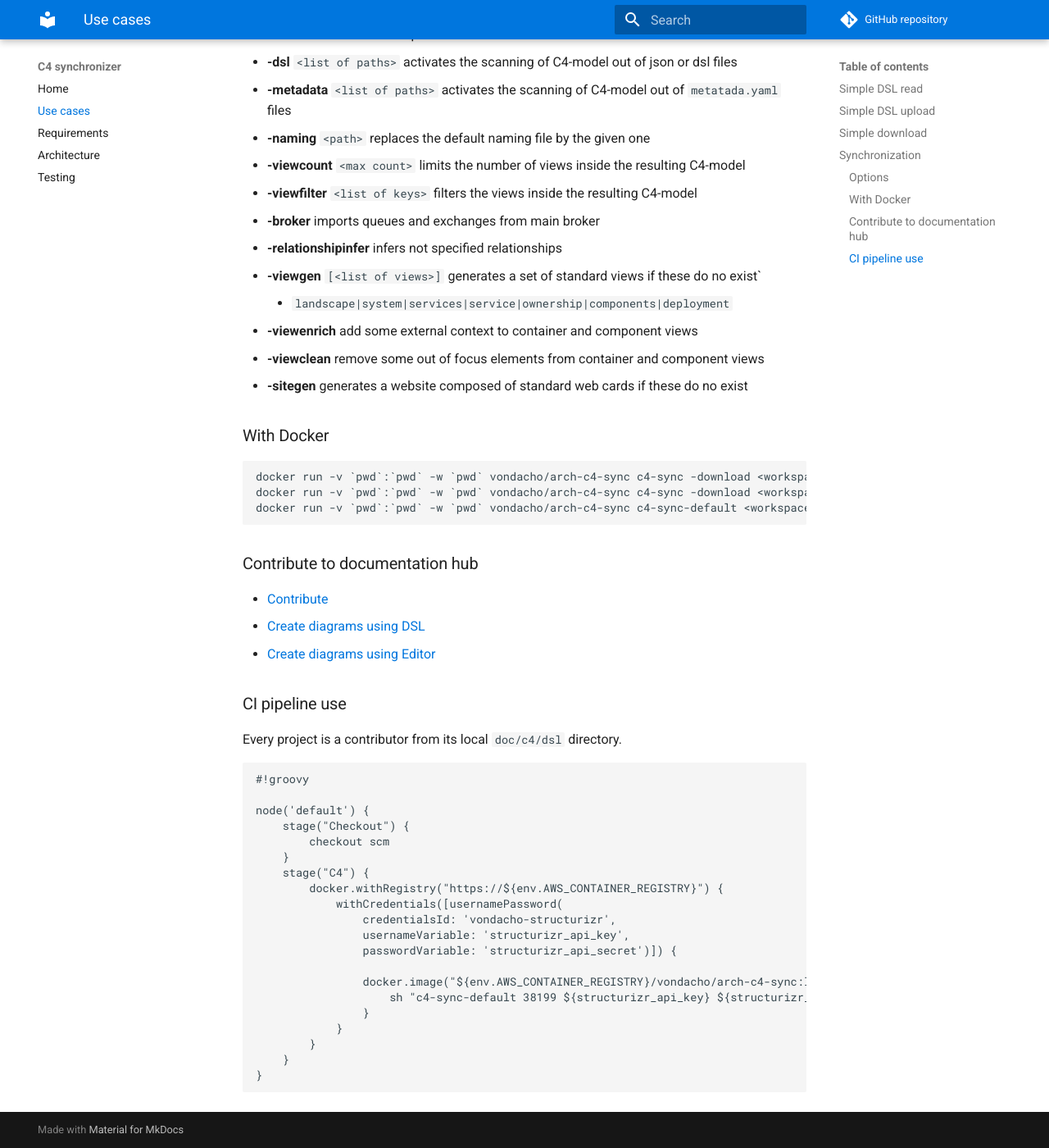
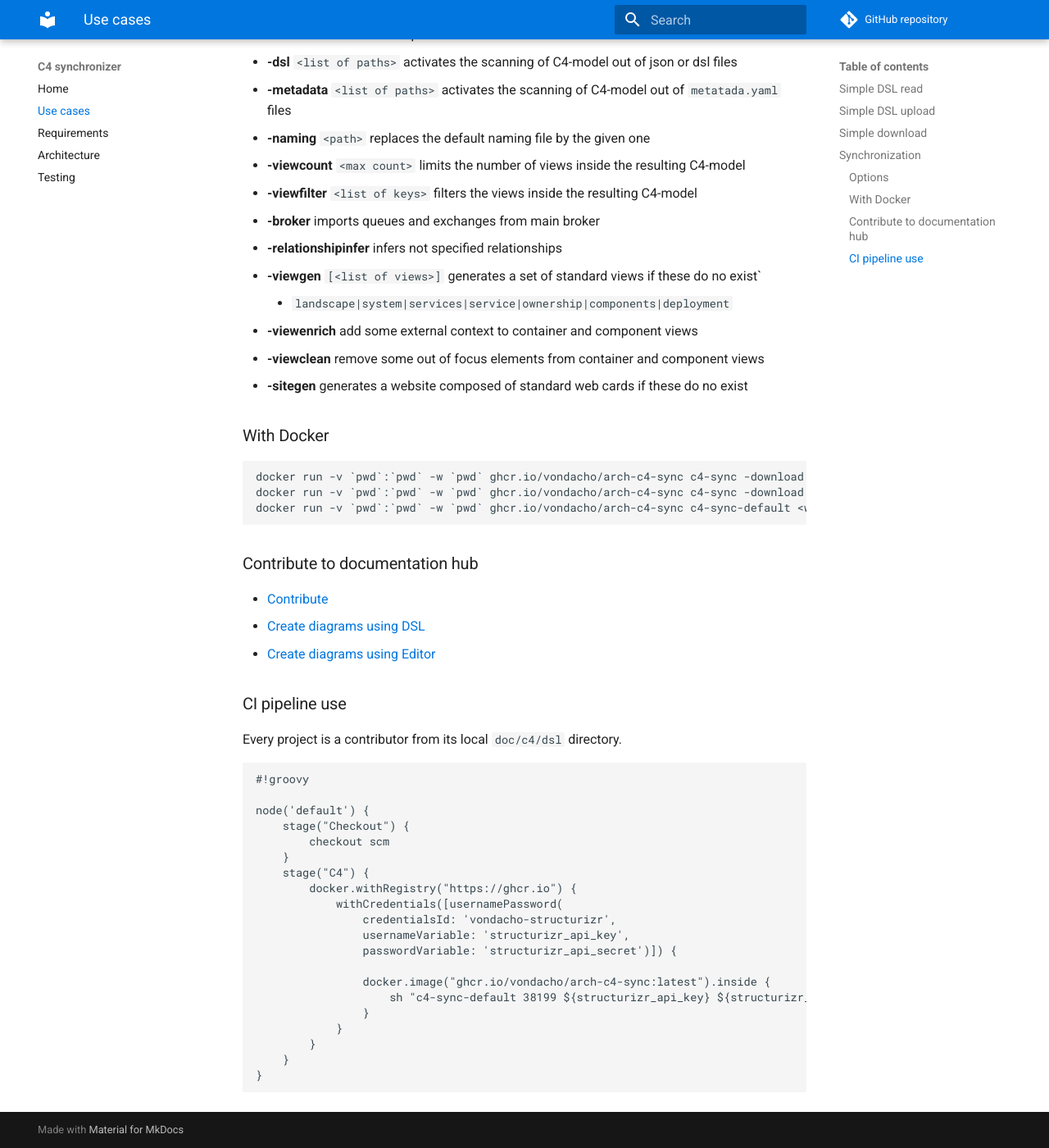
Before and after one commit to vondacho/arch-c4-sync, an MkDocs documentation site: the page built from doc/usecases.md, in a window 1280 px wide and 1400 px high, scrolled down 1632 px. Shown: the whole window at 82% size. Built offline with MkDocs 1.6.1 and Material for MkDocs 9.7.7, drawn with Linux system fonts in a browser that asks for light colours; comment, search, counter and statistics services are not loaded; some of the changed text lies outside the part shown.

Commit message:
fixed doc

````diff
--- a/doc/usecases.md
+++ b/doc/usecases.md
@@ -58,9 +58,9 @@ To synchronize a remote C4-model hosted in a Structurizr cloud account with a lo
 ### With Docker
 
 ```
-docker run -v `pwd`:`pwd` -w `pwd` vondacho/arch-c4-sync c4-sync -download <workspace-id> <api-key> <api-secret> -print
-docker run -v `pwd`:`pwd` -w `pwd` vondacho/arch-c4-sync c4-sync -download <workspace-id> <api-key> <api-secret> -dsl doc/c4/dsl -metadata metadata.yaml -broker -relationshipinfer -viewgen service -viewenrich -viewclean -upload
-docker run -v `pwd`:`pwd` -w `pwd` vondacho/arch-c4-sync c4-sync-default <workspace-id> <api-key> <api-secret>
+docker run -v `pwd`:`pwd` -w `pwd` ghcr.io/vondacho/arch-c4-sync c4-sync -download <workspace-id> <api-key> <api-secret> -print
+docker run -v `pwd`:`pwd` -w `pwd` ghcr.io/vondacho/arch-c4-sync c4-sync -download <workspace-id> <api-key> <api-secret> -dsl doc/c4/dsl -metadata metadata.yaml -broker -relationshipinfer -viewgen service -viewenrich -viewclean -upload
+docker run -v `pwd`:`pwd` -w `pwd` ghcr.io/vondacho/arch-c4-sync c4-sync-default <workspace-id> <api-key> <api-secret>
 ```
 
 ### Contribute to documentation hub
@@ -81,13 +81,13 @@ node('default') {
         checkout scm
     }
     stage("C4") {
-        docker.withRegistry("https://${env.AWS_CONTAINER_REGISTRY}") {
+        docker.withRegistry("https://ghcr.io") {
             withCredentials([usernamePassword(
                 credentialsId: 'vondacho-structurizr',
                 usernameVariable: 'structurizr_api_key',
                 passwordVariable: 'structurizr_api_secret')]) {
 
-                docker.image("${env.AWS_CONTAINER_REGISTRY}/vondacho/arch-c4-sync:latest").inside {
+                docker.image("ghcr.io/vondacho/arch-c4-sync:latest").inside {
                     sh "c4-sync-default 38199 ${structurizr_api_key} ${structurizr_api_secret}"
                 }
             }
````
Also changed, not shown: other parts of doc/usecases.md (+1 -1 lines), doc/architecture.md (+4 -4 lines), doc/index.md (+1 -1 lines).
